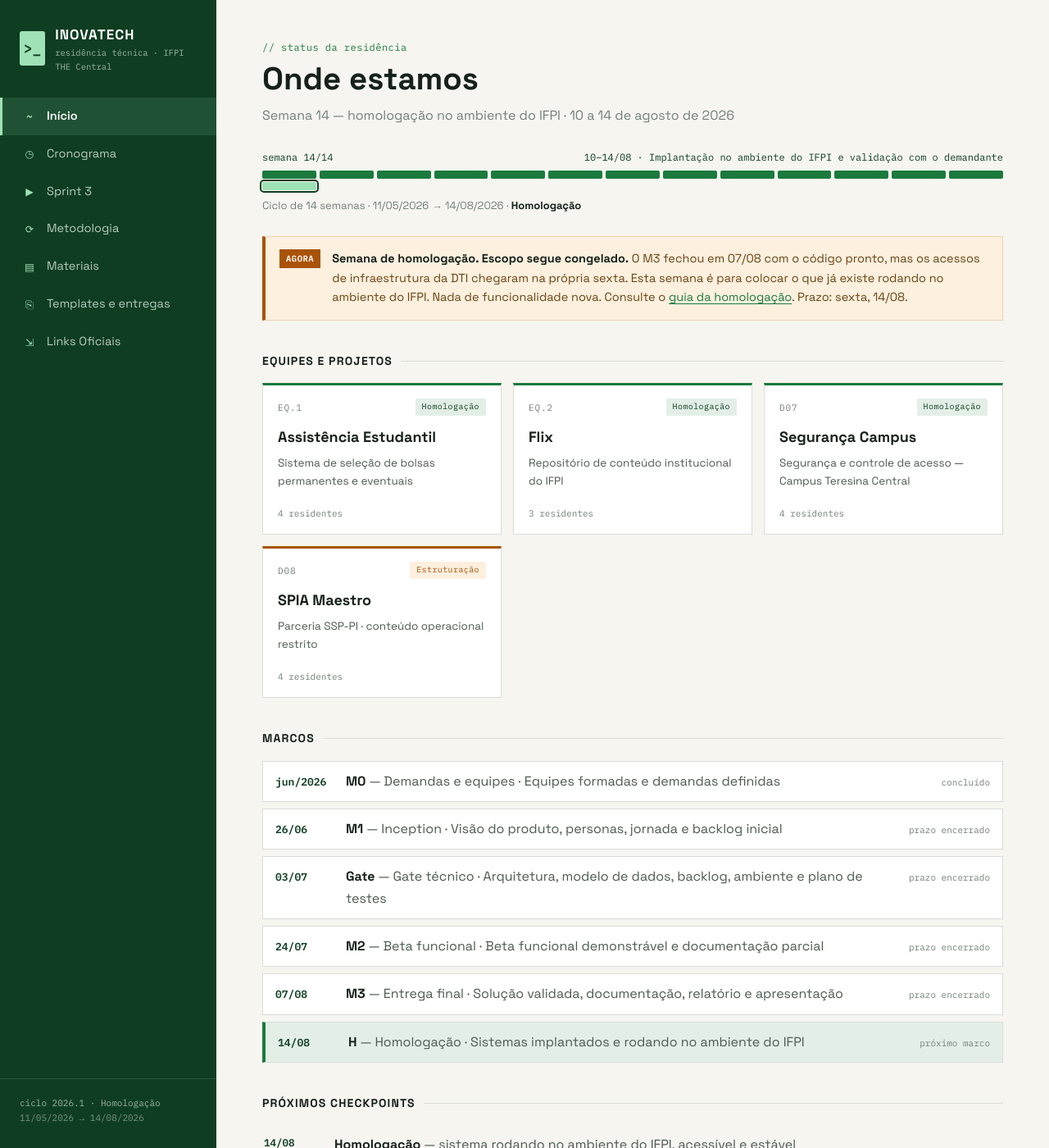
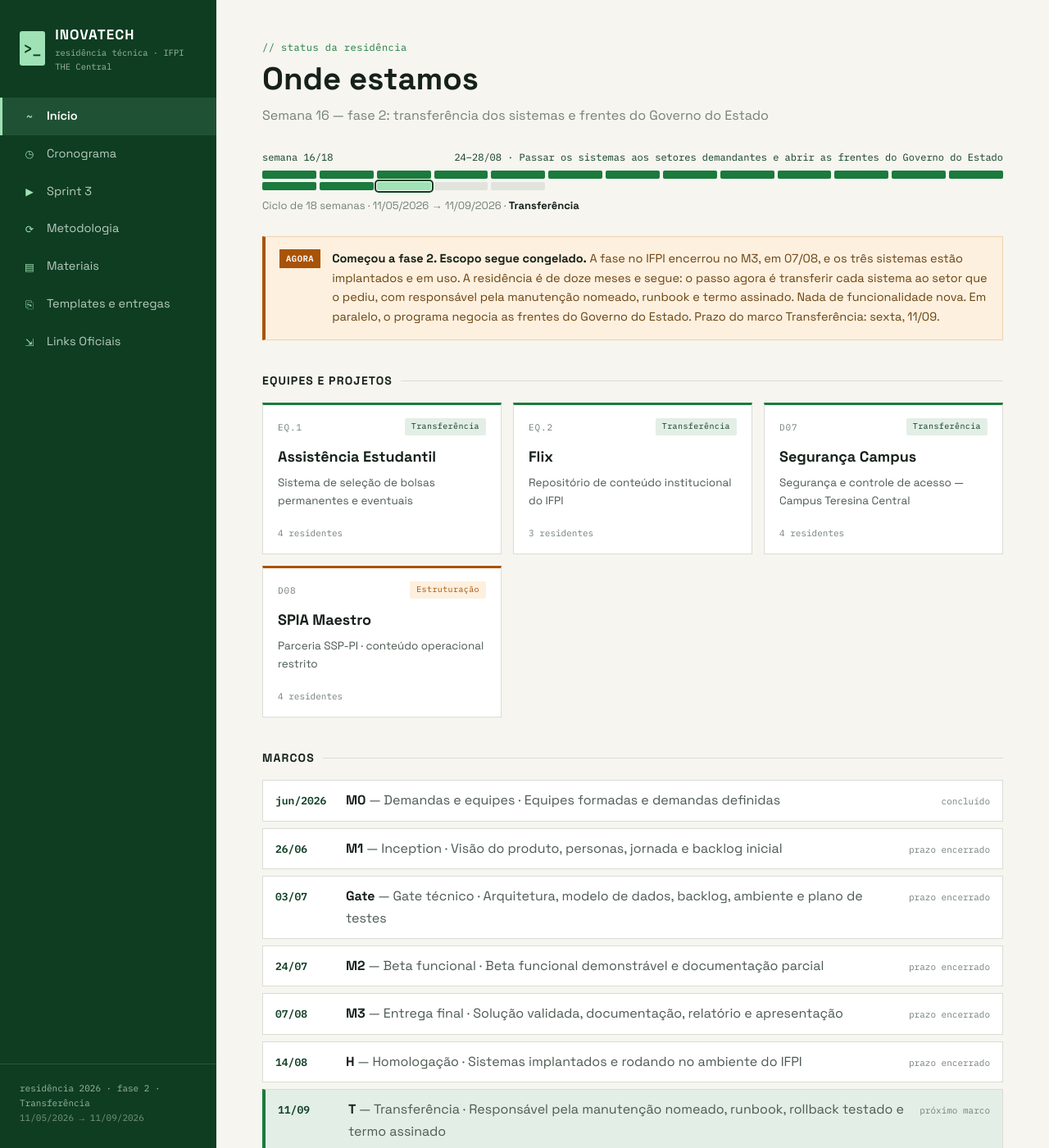
Before and after one commit to inovatech-ifpi/portal, a Jekyll site: the page built from index.md, in a window 1280 px wide and 1400 px high. Shown: the whole window at 82% size. Built offline with Jekyll 4.4.1, drawn with Linux system fonts in a browser that asks for light colours; some of the changed text lies outside the part shown.

Commit message:
portal: abre a fase 2 — semana 16 e marco Transferência 11/09
O portal estava congelado na semana 14 com cycle.end em 14/08, o que
comunicava publicamente que o programa havia terminado. A residência é
de doze meses; o M3 encerrou apenas a fase no IFPI.

- cycle: fim 11/09, 18 semanas, semana 16 (24–28/08), fase Transferência
- milestones: Homologação encerra; entra Transferência 11/09
- weeks: 14 fecha; entram 15 a 18
- deadlines: 11/09 no lugar de 14/08
- projects: três equipes de Homologação para Transferência
- páginas: home, cronograma, metodologia, materiais e homologação

check_portal.rb: as checagens de semana ficavam dentro de
`today.between?(cycle_start, cycle_end)` e se desligavam sozinhas quando o
ciclo terminava — foi assim que o portal envelheceu duas semanas imprimindo
OK. Agora erra alto quando o rebaseline está pendente, e o limite de semanas
vem de total_weeks em vez de fixo em 14.

Co-Authored-By: Claude Opus 5 <noreply@anthropic.com>

```diff
--- a/_data/portal.yml
+++ b/_data/portal.yml
@@ -2,35 +2,35 @@ brand: "INOVATECH"
 brand_subtitle: "residência técnica · IFPI THE Central"
 
 cycle:
-  label: "ciclo 2026.1"
+  label: "residência 2026 · fase 2"
   start: "11/05/2026"
-  end: "14/08/2026"
-  total_weeks: 14
-  current_week: 14
-  current_period: "10–14/08"
-  current_phase: "Homologação"
-  current_focus: "Implantação no ambiente do IFPI e validação com o demandante"
+  end: "11/09/2026"
+  total_weeks: 18
+  current_week: 16
+  current_period: "24–28/08"
+  current_phase: "Transferência"
+  current_focus: "Passar os sistemas aos setores demandantes e abrir as frentes do Governo do Estado"
 
 projects:
   - code: "EQ.1"
     name: "Assistência Estudantil"
     description: "Sistema de seleção de bolsas permanentes e eventuais"
     residents: 4
-    status: "Homologação"
+    status: "Transferência"
     tone: "active"
     repository: "equipe-assistencia-bolsas"
   - code: "EQ.2"
     name: "Flix"
     description: "Repositório de conteúdo institucional do IFPI"
     residents: 3
-    status: "Homologação"
+    status: "Transferência"
     tone: "active"
     repository: "equipe-flix-conteudo"
   - code: "D07"
     name: "Segurança Campus"
     description: "Segurança e controle de acesso — Campus Teresina Central"
     residents: 4
-    status: "Homologação"
+    status: "Transferência"
     tone: "active"
     repository: "equipe-seguranca-campus"
   - code: "D08"
@@ -75,9 +75,15 @@ milestones:
   - code: "H"
     name: "Homologação"
     date: "14/08"
+    status: "prazo encerrado"
+    tone: "closed"
+    deliverable: "Sistemas implantados e rodando no ambiente do IFPI"
+  - code: "T"
+    name: "Transferência"
+    date: "11/09"
     status: "próximo marco"
     tone: "current"
-    deliverable: "Sistemas implantados e rodando no ambiente do IFPI"
+    deliverable: "Responsável pela manutenção nomeado, runbook, rollback testado e termo assinado"
 
 weeks:
   - number: "1–5"
@@ -124,14 +130,29 @@ weeks:
   - number: "14"
     period: "10–14/08"
     focus: "Homologação: implantação no ambiente do IFPI e validação com o demandante"
+    state: "done"
+    link: "/homologacao/"
+  - number: "15"
+    period: "17–21/08"
+    focus: "Acompanhamento da homologação e articulação das frentes do Governo do Estado"
+    state: "done"
+  - number: "16"
+    period: "24–28/08"
+    focus: "Abertura da fase 2: transferência dos sistemas e frentes do Governo do Estado"
     state: "current"
-    link: "/homologacao/"
+  - number: "17"
+    period: "31/08–04/09"
+    focus: "Pacote de transferência: runbook, rollback testado e roteiro de homologação"
+    state: "upcoming"
+  - number: "18"
+    period: "07–11/09"
+    focus: "Marco Transferência: responsável de manutenção nomeado e termo assinado"
+    state: "upcoming"
 
 deadlines:
-  - date: "14/08"
-    title: "Homologação"
-    detail: "sistema rodando no ambiente do IFPI, acessível e estável"
-    link: "/homologacao/"
+  - date: "11/09"
+    title: "Transferência"
+    detail: "responsável pela manutenção nomeado, runbook, rollback testado e termo assinado pelo setor"
 
 contacts:
   - name: "Prof. Aislan"
--- a/cronograma.md
+++ b/cronograma.md
@@ -2,7 +2,7 @@
 layout: page
 title: "Cronograma e Marcos"
 permalink: /cronograma/
-kicker: "// 14 semanas · 11/05 → 14/08/2026"
+kicker: "// residência de 12 meses · fase 1 encerrada no M3, 07/08"
 nav_icon: "◷"
 nav_title: "Cronograma"
 ---
@@ -45,6 +45,9 @@ Todas as equipes seguem o mesmo calendário de entregas.
 
 > As Sprints 1, 2 e 3 foram os ciclos semanais de implementação até o M2; as
 > semanas 12 e 13 foram de [validação e entrega]({{ '/reta-final/' | relative_url }}),
-> encerradas no M3. A semana 14 é de
-> [homologação]({{ '/homologacao/' | relative_url }}): colocar no ar, no ambiente
-> do IFPI, o que foi entregue no M3.
+> encerradas no M3, e a semana 14 foi a
+> [homologação]({{ '/homologacao/' | relative_url }}) no ambiente do IFPI.
+>
+> **O M3 encerrou a fase no IFPI, não a residência**, que é de doze meses. A fase 2
+> começa pela transferência dos sistemas aos setores demandantes, com marco em
+> 11/09, e segue com as frentes do Governo do Estado.
--- a/homologacao.md
+++ b/homologacao.md
@@ -2,7 +2,7 @@
 layout: page
 title: "Homologação — colocar no ar no ambiente do IFPI"
 permalink: /homologacao/
-kicker: "// semana 14 · 10 a 14/08/2026"
+kicker: "// fase 1 · semana 14 · encerrada em 14/08/2026"
 nav_icon: "▲"
 nav_title: "Homologação"
 ---
--- a/index.md
+++ b/index.md
@@ -3,7 +3,7 @@ layout: page
 title: "Onde estamos"
 permalink: /
 kicker: "// status da residência"
-description: "Semana 14 — homologação no ambiente do IFPI · 10 a 14 de agosto de 2026"
+description: "Semana 16 — fase 2: transferência dos sistemas e frentes do Governo do Estado"
 ---
 
 <div class="progress-block" aria-label="Progresso do ciclo">
@@ -26,12 +26,13 @@ description: "Semana 14 — homologação no ambiente do IFPI · 10 a 14 de agos
 <div class="alert">
   <span class="alert-tag mono">AGORA</span>
   <p>
-    <strong>Semana de homologação. Escopo segue congelado.</strong>
-    O M3 fechou em 07/08 com o código pronto, mas os acessos de infraestrutura da
-    DTI chegaram na própria sexta. Esta semana é para colocar o que já existe
-    rodando no ambiente do IFPI. Nada de funcionalidade nova. Consulte o
-    <a href="{{ '/homologacao/' | relative_url }}">guia da homologação</a>.
-    Prazo: sexta, 14/08.
+    <strong>Começou a fase 2. Escopo segue congelado.</strong>
+    A fase no IFPI encerrou no M3, em 07/08, e os três sistemas estão implantados
+    e em uso. A residência é de doze meses e segue: o passo agora é transferir
+    cada sistema ao setor que o pediu, com responsável pela manutenção nomeado,
+    runbook e termo assinado. Nada de funcionalidade nova. Em paralelo, o programa
+    negocia as frentes do Governo do Estado.
+    Prazo do marco Transferência: sexta, 11/09.
   </p>
 </div>
 
--- a/materiais.md
+++ b/materiais.md
@@ -8,7 +8,7 @@ nav_icon: "▤"
 
 _Os materiais de cada etapa são publicados aqui após as sessões._
 
-## Semana 14 — Homologação
+## Fase 1 — Homologação (encerrada em 14/08)
 
 - [Guia da homologação e checklist de implantação]({{ '/homologacao/' | relative_url }})
 - [Estrutura do relatório final]({{ '/templates/relatorio-final/' | relative_url }})
--- a/metodologia.md
+++ b/metodologia.md
@@ -19,7 +19,8 @@ O processo não começa pelo código. Começa pelo problema, pelo usuário e pel
 3. **Projeto e prototipação (prazo encerrado — Gate 03/07).** Arquitetura, modelo de dados, repositório, ambiente e plano de testes.
 4. **Implementação (prazo encerrado — M2 24/07).** Sprints curtos com review demonstrável, do [planejamento da Sprint 1]({{ '/sprint-1/' | relative_url }}) até o **beta funcional**.
 5. **Validação e entrega (prazo encerrado — M3 07/08).** Testes com usuários reais, documentação completa, Demo Day e relatório final.
-6. **Homologação (agora → 14/08).** Implantação no ambiente do IFPI e validação com o demandante. Ver o [guia da homologação]({{ '/homologacao/' | relative_url }}).
+6. **Homologação (prazo encerrado — 14/08).** Implantação no ambiente do IFPI e validação com o demandante. Ver o [guia da homologação]({{ '/homologacao/' | relative_url }}).
+7. **Transferência (agora → 11/09).** Cada sistema passa ao setor que o pediu, com responsável pela manutenção nomeado, runbook de operação, procedimento de rollback testado e termo assinado. Escopo congelado: nenhuma funcionalidade nova.
 
 ## Papéis nas equipes
 
```
Also changed, not shown: scripts/check_portal.rb (+11 -1 lines).
